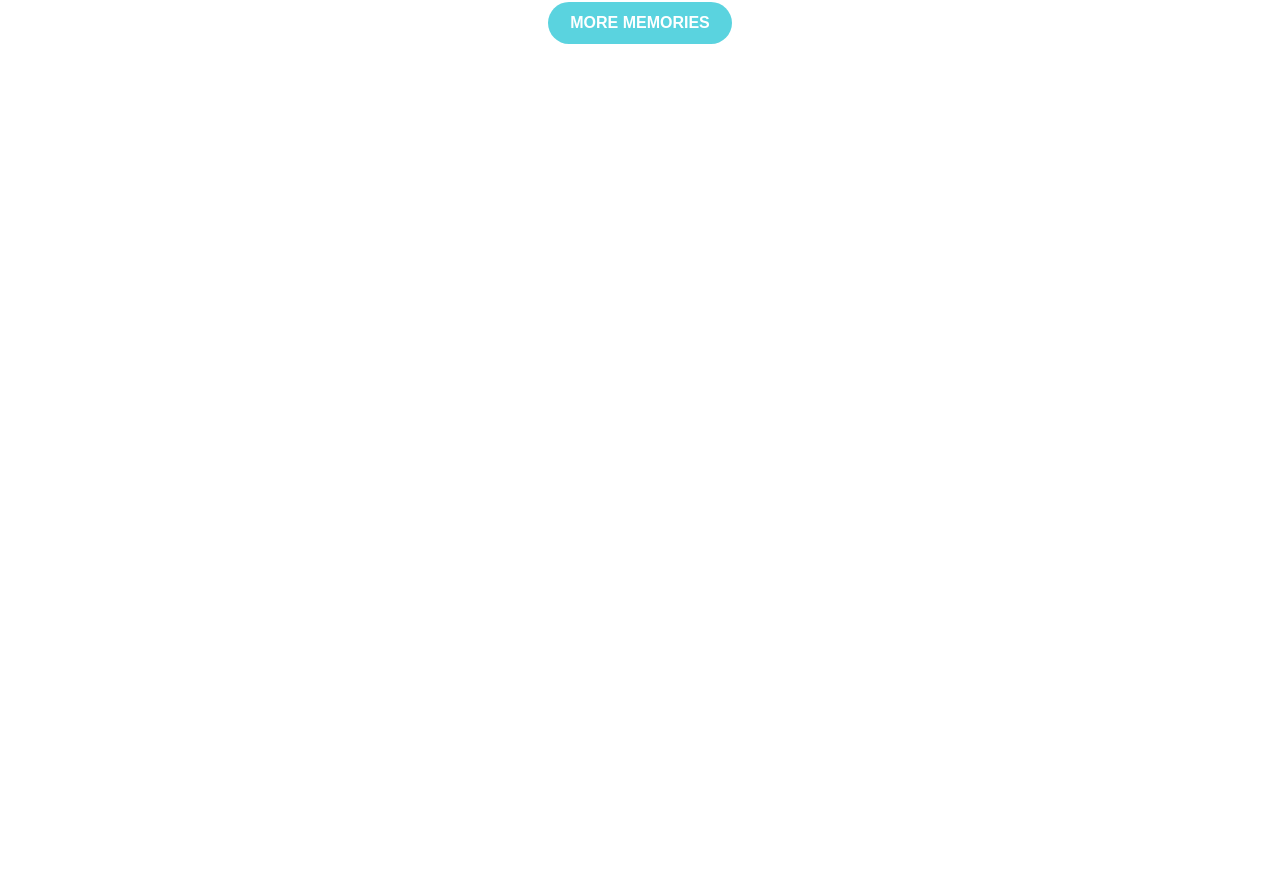
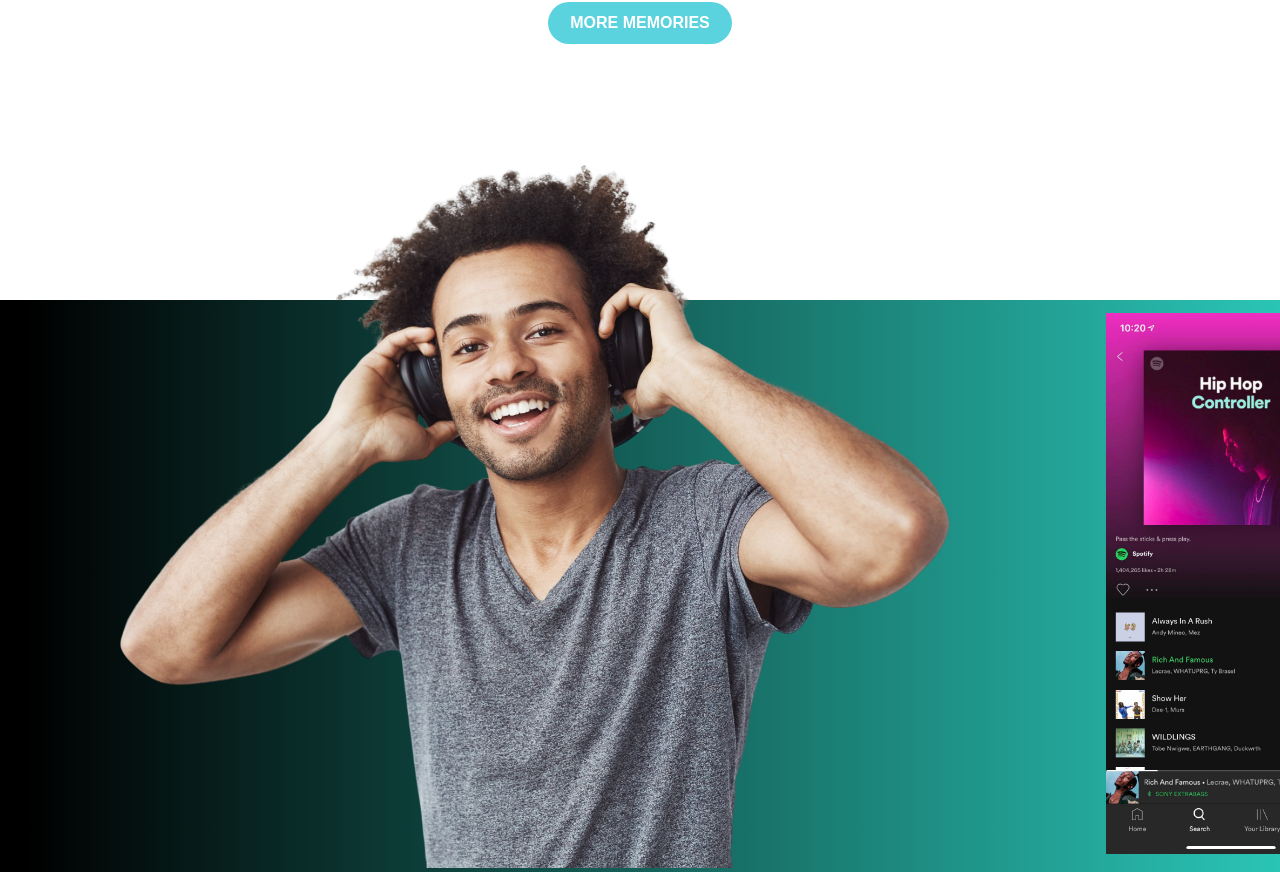
Before and after one commit to JuanVaquiro/Frontend-developer---Ingenuity-Solutions, a React (Vite) app: page / in a window 1280 px wide. Shown: the part 3492-4364 px from the top of the page. Before the commit the page ends 3624 px from the top, so only its background shows below. Built offline with nearby package versions, Linux system fonts and the light colour scheme.

Commit message:
create component bannerSoundtrack

```diff
--- a/src/App.jsx
+++ b/src/App.jsx
@@ -1,4 +1,5 @@
 import Navbar from "./components/Navbar"
+import BannerSoundtrack from "./containers/BannerSoundtrack"
 import BannerVideo from "./containers/BannerVideo"
 import Events from "./containers/Events"
 import Memories from "./containers/Memories"
@@ -12,6 +13,7 @@ const App = () => {
       <Events />
       <TheCrew />
       <Memories />
+      <BannerSoundtrack />
     </>
   )
 }
--- a/src/containers/BannerSoundtrack.jsx
+++ b/src/containers/BannerSoundtrack.jsx
@@ -0,0 +1,27 @@
+import Happy from '../assets/imgs/happy-african-man-smiling-listening-to-music-in-headphones (1).png'
+import Playlist from '../assets/imgs/playlist.jpg'
+import '../styles/BannerSoundtrack.css'
+
+function BannerSoundtrack() {
+  return (
+    <section className='Banner'>
+      <div className='gradient'>
+        <div className='container-img'>
+          <img
+            src={Happy}
+            alt="happy-african-man-smiling-listening-to-music-in-headphones"
+          />
+        </div>
+        <div className='container-img-2'>
+          <img
+            className='playlist'
+            src={Playlist}
+            alt="playlist-spotify"
+          />
+        </div>
+      </div>
+    </section>
+  )
+}
+
+export default BannerSoundtrack
--- /dev/null
+++ b/src/styles/BannerSoundtrack.css
@@ -0,0 +1,23 @@
+.Banner {
+  margin-top: 220px;
+}
+
+.gradient {
+  display: flex;
+  height: 572px;
+  align-items: center;
+  justify-content: space-around;
+  background: linear-gradient(90deg, rgba(0, 0, 0, 1) 2%, rgba(42, 197, 182, 1) 100%);
+}
+
+.container-img {
+  margin-top: -168px;
+}
+
+.playlist {
+  width: 250px;
+}
+
+.container-img-2 {
+  margin-right: 248px;
+}
```
Also changed, not shown: src/assets/imgs/playlist.jpg (added).
